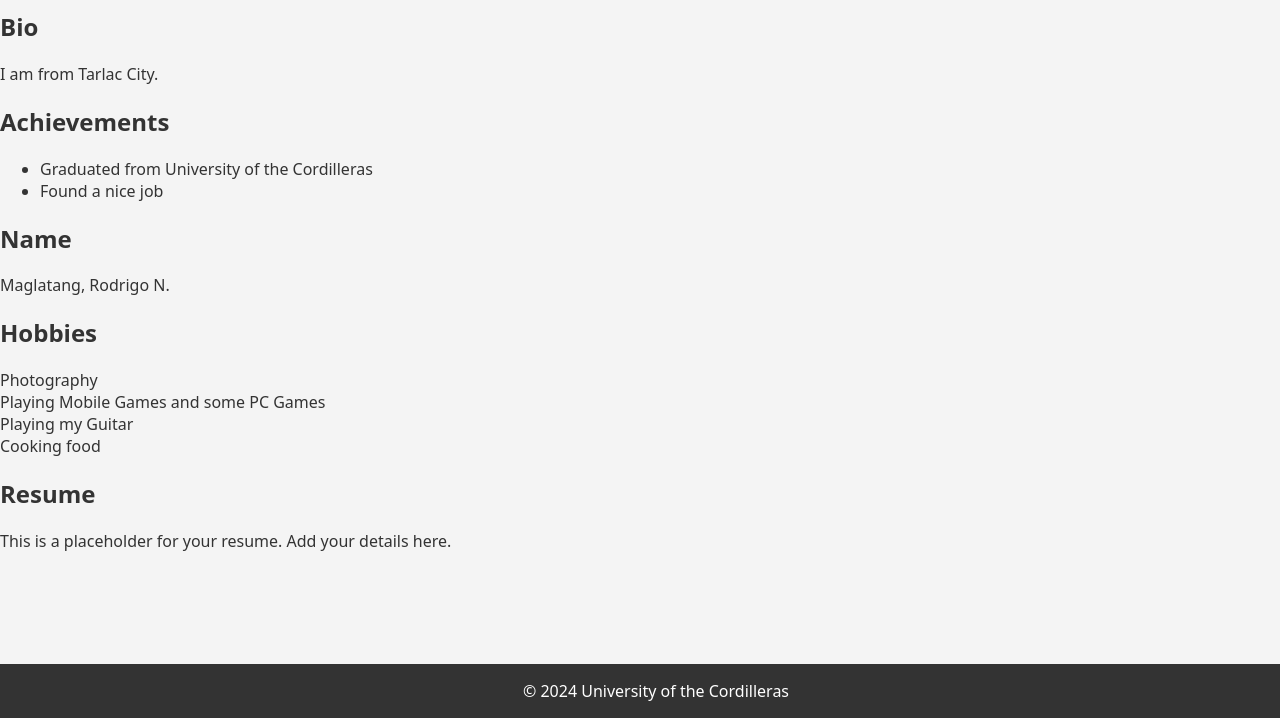
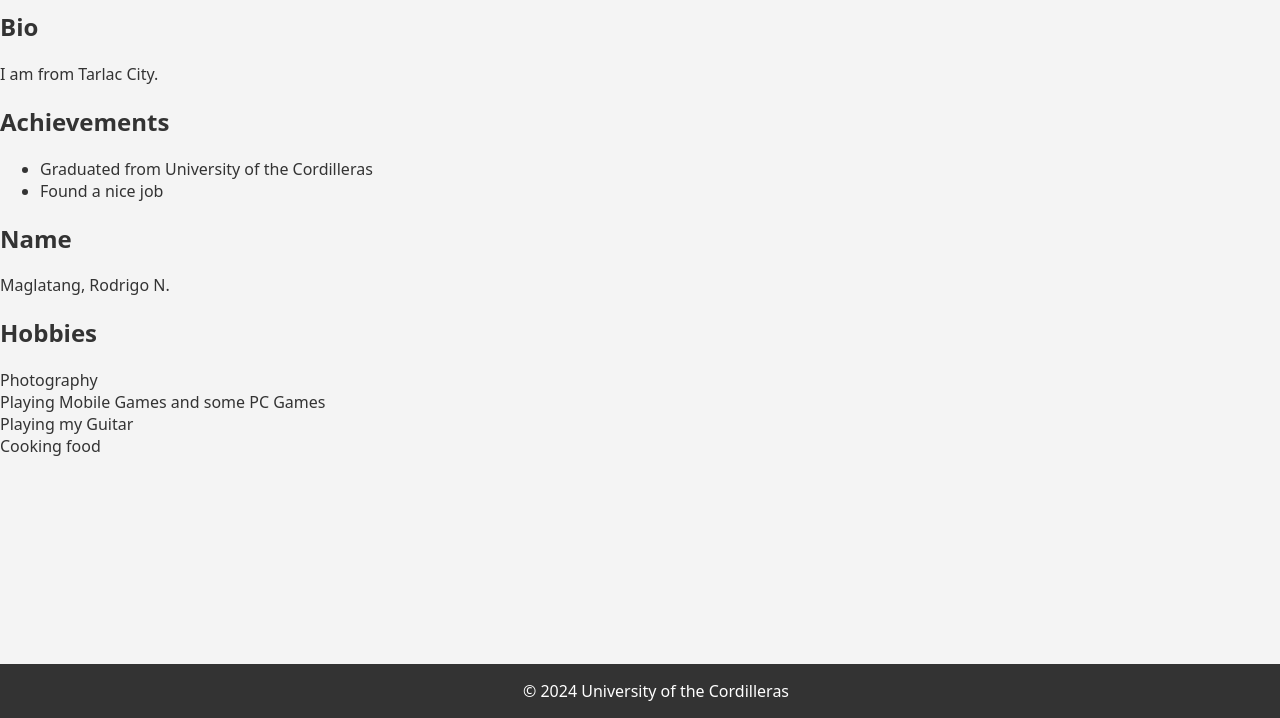
Before and after one commit to DeejMags/Personal-Portfolio-Maglatang-Rodrigo-CC14-2K, a plain HTML site: page about.html in a window 1280 px wide. Shown: the part 82-800 px from the top of the page. Drawn offline with Linux system fonts and the light colour scheme; a web font is replaced by a local one.

Commit message:
resume remove
commit

```diff
--- a/about.html
+++ b/about.html
@@ -104,12 +104,6 @@ footer {
       <h2>Hobbies</h2>
       <p>Photography <br>Playing Mobile Games and some PC Games <br>Playing my Guitar <br>Cooking food</p>
     </div>
-
-    <div class="resume">
-      <h2>Resume</h2>
-      <p>This is a placeholder for your resume. Add your details here.</p>
-      <img src="" alt="">
-    </div>
   </section>
 
   <footer>
```
